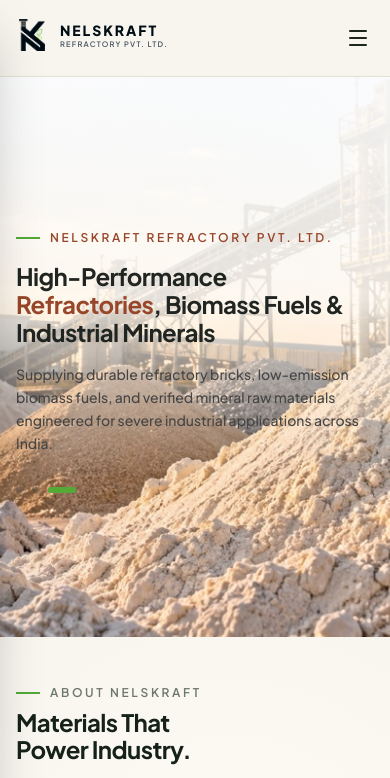
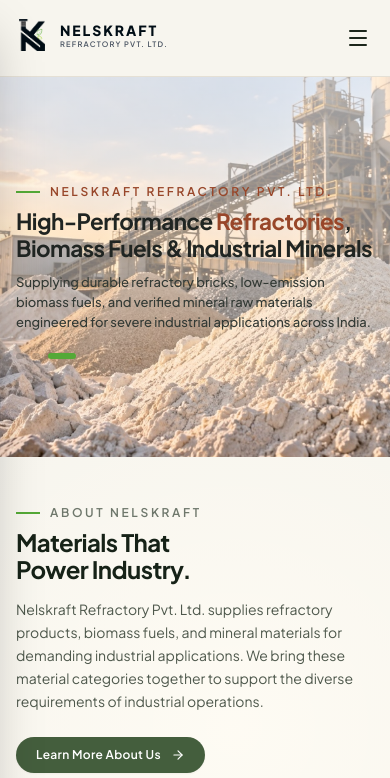
Before and after one commit to shrutighadge21/Nelskraft, a Next.js app: page / in a window 390 px wide. Shown: the top 778 px of the page. Built offline with nearby package versions, Linux system fonts and the light colour scheme.

Commit message:
fix(mobile): optimize mobile hero section layout and fix category image responsiveness

```diff
--- a/src/components/home/HeroSlideshow.tsx
+++ b/src/components/home/HeroSlideshow.tsx
@@ -37,7 +37,7 @@
 
   return (
     <section
-      className="relative w-full min-h-[560px] md:min-h-[640px] lg:h-[86vh] max-h-[880px] overflow-hidden flex items-center bg-[#fbfbfb]"
+      className="relative w-full min-h-[380px] sm:min-h-[480px] md:min-h-[640px] lg:h-[86vh] max-h-[880px] overflow-hidden flex items-center bg-[#fbfbfb]"
       aria-label="Nelskraft Homepage Hero"
     >
       {/* Background Slideshow - 100% natural colors, full contrast & vivid details */}
@@ -75,37 +75,37 @@
         }}
         aria-hidden="true"
       />
-      {/* Mobile: smooth top-to-bottom localized fade prioritizing readability */}
+      {/* Mobile: subtle, balanced overlay keeping industrial image clearly visible */}
       <div
-        className="absolute inset-x-0 top-0 h-[72%] pointer-events-none z-10 sm:hidden"
+        className="absolute inset-0 pointer-events-none z-10 sm:hidden"
         style={{
           background:
-            "linear-gradient(180deg, rgba(255, 255, 255, 0.95) 0%, rgba(255, 253, 248, 0.88) 55%, rgba(255, 253, 248, 0.35) 82%, rgba(255, 255, 255, 0) 100%)",
+            "linear-gradient(180deg, rgba(255, 255, 255, 0.65) 0%, rgba(255, 253, 248, 0.45) 55%, rgba(255, 253, 248, 0.15) 85%, rgba(255, 255, 255, 0) 100%)",
         }}
         aria-hidden="true"
       />
 
       {/* Hero Content - Restricted to ~45% width on desktop for balanced composition */}
-      <div className="relative z-20 max-w-7xl mx-auto px-4 sm:px-6 lg:px-8 py-16 md:py-24 w-full flex items-center">
+      <div className="relative z-20 max-w-7xl mx-auto px-4 sm:px-6 lg:px-8 py-8 sm:py-14 md:py-20 lg:py-24 w-full flex items-center">
         <div className="w-full sm:max-w-xl lg:max-w-[45%] text-left">
           {/* Introductory Eyebrow Text */}
-          <div className="inline-flex items-center gap-2.5 text-xs font-semibold tracking-[0.22em] uppercase text-[#984629] mb-4">
+          <div className="inline-flex items-center gap-2.5 text-xs font-semibold tracking-[0.22em] uppercase text-[#984629] mb-2 sm:mb-4">
             <span className="w-6 h-[2px] bg-[#54a937]" />
             <span>Nelskraft Refractory Pvt. Ltd.</span>
           </div>
 
           {/* Headline with High Contrast Charcoal (#202522) and Muted Terracotta (#984629) */}
-          <h1 className="font-sans text-2xl sm:text-4xl md:text-[2.75rem] lg:text-[3.1rem] font-bold tracking-tight text-[#202522] leading-[1.18] mb-4 sm:mb-5">
+          <h1 className="font-sans text-[1.4rem] sm:text-4xl md:text-[2.75rem] lg:text-[3.1rem] font-bold tracking-tight text-[#202522] leading-[1.2] mb-2.5 sm:mb-5">
             High-Performance <span className="text-[#984629]">Refractories</span>, Biomass Fuels &amp; Industrial Minerals
           </h1>
 
           {/* Supporting Paragraph with Crisp Dark Neutral Gray (#454545) and Comfortable Spacing */}
-          <p className="text-sm sm:text-[1.0625rem] text-[#454545] font-medium leading-[1.65] sm:leading-[1.7] max-w-lg">
+          <p className="text-[13px] sm:text-[1.0625rem] text-[#333a35] font-medium leading-[1.55] sm:leading-[1.7] max-w-lg">
             Supplying durable refractory bricks, low-emission biomass fuels, and verified mineral raw materials engineered for severe industrial applications across India.
           </p>
 
           {/* Subtle Visual Slide Progress Indicator */}
-          <div className="flex items-center gap-2 mt-8 pointer-events-none" aria-hidden="true">
+          <div className="flex items-center gap-2 mt-5 sm:mt-8 pointer-events-none" aria-hidden="true">
             {SLIDES.map((_, index) => (
               <span
                 key={index}
--- a/src/components/home/ProductCategoriesSection.tsx
+++ b/src/components/home/ProductCategoriesSection.tsx
@@ -122,6 +122,7 @@
                   src="/images/cat-refractory-arch.png"
                   alt="Industrial refractory firebricks, powders, and high-temperature furnace lining components"
                   fill
+                  priority
                   sizes="(max-width: 640px) 100vw, (max-width: 1024px) 50vw, 35vw"
                   className={`object-cover object-center transition-transform duration-700 ease-out ${
                     isExpanded(1) ? "scale-[1.05]" : "group-hover:scale-[1.05]"
--- a/src/components/products/ProductsClient.tsx
+++ b/src/components/products/ProductsClient.tsx
@@ -195,12 +195,14 @@
                 : "border-[#E5E0D5]"
             }`}
           >
-            <div className="flex items-center gap-3.5 min-w-0">
-              <div className="relative w-20 h-16 sm:w-24 sm:h-20 rounded-xl overflow-hidden bg-[#EAE6DD] flex-shrink-0">
+            <div className="flex items-center gap-3 sm:gap-3.5 min-w-0">
+              <div className="relative w-20 h-16 sm:w-24 sm:h-20 shrink-0 rounded-xl overflow-hidden bg-[#EAE6DD]">
                 <Image
                   src="/images/about-bricks.jpg"
                   alt="Refractory Products"
                   fill
+                  priority
+                  sizes="(max-width: 640px) 80px, 96px"
                   className="object-cover group-hover:scale-105 transition-transform duration-300"
                 />
               </div>
@@ -213,7 +215,7 @@
                 </p>
               </div>
             </div>
-            <div className="w-8 h-8 rounded-full border border-[#D5CFBF] flex items-center justify-center text-[#181E1A] group-hover:border-[#274E37] group-hover:bg-[#274E37] group-hover:text-white transition-all flex-shrink-0 ml-2">
+            <div className="w-8 h-8 rounded-full border border-[#D5CFBF] flex items-center justify-center text-[#181E1A] group-hover:border-[#274E37] group-hover:bg-[#274E37] group-hover:text-white transition-all shrink-0 ml-2">
               <ArrowRight className="w-4 h-4" />
             </div>
           </div>
@@ -227,12 +229,14 @@
                 : "border-[#E5E0D5]"
             }`}
           >
-            <div className="flex items-center gap-3.5 min-w-0">
-              <div className="relative w-20 h-16 sm:w-24 sm:h-20 rounded-xl overflow-hidden bg-[#EAE6DD] flex-shrink-0">
+            <div className="flex items-center gap-3 sm:gap-3.5 min-w-0">
+              <div className="relative w-20 h-16 sm:w-24 sm:h-20 shrink-0 rounded-xl overflow-hidden bg-[#EAE6DD]">
                 <Image
                   src="/images/catalogue/page_8_img_0_71.jpeg"
                   alt="Biomass Fuels"
                   fill
+                  priority
+                  sizes="(max-width: 640px) 80px, 96px"
                   className="object-cover group-hover:scale-105 transition-transform duration-300"
                 />
               </div>
@@ -245,7 +249,7 @@
                 </p>
               </div>
             </div>
-            <div className="w-8 h-8 rounded-full border border-[#D5CFBF] flex items-center justify-center text-[#181E1A] group-hover:border-[#274E37] group-hover:bg-[#274E37] group-hover:text-white transition-all flex-shrink-0 ml-2">
+            <div className="w-8 h-8 rounded-full border border-[#D5CFBF] flex items-center justify-center text-[#181E1A] group-hover:border-[#274E37] group-hover:bg-[#274E37] group-hover:text-white transition-all shrink-0 ml-2">
               <ArrowRight className="w-4 h-4" />
             </div>
           </div>
@@ -259,12 +263,14 @@
                 : "border-[#E5E0D5]"
             }`}
           >
-            <div className="flex items-center gap-3.5 min-w-0">
-              <div className="relative w-20 h-16 sm:w-24 sm:h-20 rounded-xl overflow-hidden bg-[#EAE6DD] flex-shrink-0">
+            <div className="flex items-center gap-3 sm:gap-3.5 min-w-0">
+              <div className="relative w-20 h-16 sm:w-24 sm:h-20 shrink-0 rounded-xl overflow-hidden bg-[#EAE6DD]">
                 <Image
                   src="/images/catalogue/page_10_img_1_87.jpeg"
                   alt="Industrial Minerals"
                   fill
+                  priority
+                  sizes="(max-width: 640px) 80px, 96px"
                   className="object-cover group-hover:scale-105 transition-transform duration-300"
                 />
               </div>
@@ -277,7 +283,7 @@
                 </p>
               </div>
             </div>
-            <div className="w-8 h-8 rounded-full border border-[#D5CFBF] flex items-center justify-center text-[#181E1A] group-hover:border-[#274E37] group-hover:bg-[#274E37] group-hover:text-white transition-all flex-shrink-0 ml-2">
+            <div className="w-8 h-8 rounded-full border border-[#D5CFBF] flex items-center justify-center text-[#181E1A] group-hover:border-[#274E37] group-hover:bg-[#274E37] group-hover:text-white transition-all shrink-0 ml-2">
               <ArrowRight className="w-4 h-4" />
             </div>
           </div>
```
